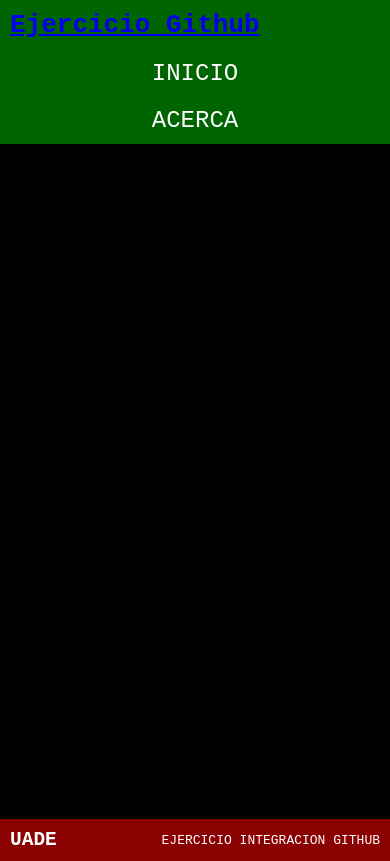
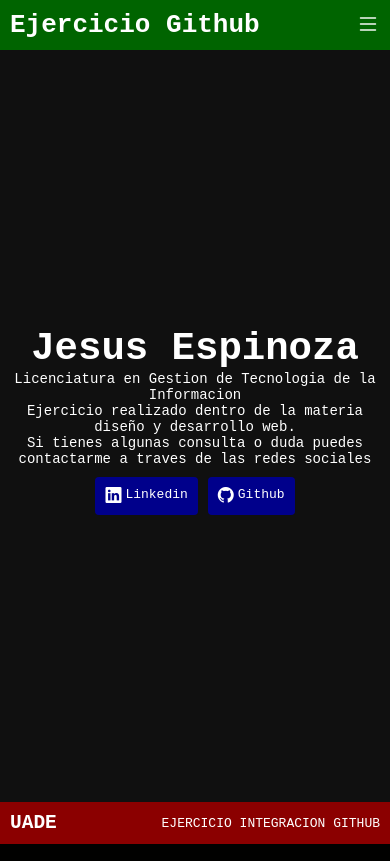
Before and after one commit to jesuse99/ejercicio_integracion_github, a plain HTML site: page about.html in a window 390 px wide. Drawn offline with nearby package versions, Linux system fonts and the light colour scheme.

Commit message:
update desing main website

```diff
--- a/about.html
+++ b/about.html
@@ -1,17 +1,25 @@
 <!DOCTYPE html>
 <html lang="en">
+
 <head>
     <meta charset="UTF-8">
     <meta name="viewport" content="width=device-width, initial-scale=1.0">
     <title>Acerca - Ejercicio integracion Github</title>
     <link rel="stylesheet" href="style.css">
+    <link rel="stylesheet" href="https://cdn.jsdelivr.net/npm/bootstrap-icons@1.13.1/font/bootstrap-icons.min.css">
 </head>
+
 <body>
 
     <header class="section-header">
-        <a href="index.html">
-            <h1>Ejercicio Github</h1>
-        </a>
+        <div class="nav">
+            <a class="title" href="index.html">
+                <h1>Ejercicio Github</h1>
+            </a>
+            <button type="button" class="button-menu">
+                <i class="bi bi-list"></i>
+            </button>
+        </div>
         <nav class="navbar">
             <ul class="list-nav">
                 <li><a class="link-nav" href="index.html">Inicio</a></li>
@@ -19,12 +27,26 @@
             </ul>
         </nav>
     </header>
+
     <main class="section-main">
+        <h5 class="title-about">Jesus Espinoza</h5>
+        <p class="text-about">Licenciatura en Gestion de Tecnologia de la Informacion</p>
+        <p class="text-about">Ejercicio realizado dentro de la materia diseño y desarrollo web.
+        <p class="text-about">Si tienes algunas consulta o duda puedes contactarme a traves de las redes sociales</p>
+        <div class="box-social">
+            <a class="btn-social" href="https://www.linkedin.com/" target="_blank">
+                <i class="bi bi-linkedin"></i> Linkedin</a>
+            <a class="btn-social" href="https://github.com/jesuse99" target="_blank">
+                <i class="bi bi-github"></i>Github</a>
+        </div>
+    </main>
 
-    </main>
     <footer class="section-footer">
         <h2>UADE</h2>
         <p>Ejercicio integracion Github</p>
     </footer>
+
+    <script src="main.js"></script>
 </body>
+
 </html>
--- a/main.js
+++ b/main.js
@@ -1,20 +1,16 @@
-const listNav = document.querySelector(".navbar");
-
+const listNav = document.querySelector(".list-nav");
 const buttonMenu = document.querySelector(".button-menu");
-buttonMenu.addEventListener('click', function() {
-    console.log(listNav.style.display);
-
+buttonMenu.addEventListener('click', function () {
     if (listNav.style.display == "none") {
-        listNav.style.display = "block";
+        listNav.style.display = "flex";
     } else {
         listNav.style.display = "none";
     }
 });
 
-const titleChiste = document.querySelector(".title-chiste");
-const textChiste = document.querySelector(".text-chiste");
-
-listChistes = [
+const titleJoke = document.querySelector(".title-joke");
+const textJoke = document.querySelector(".text-joke");
+listJokes = [
     '¿Sabes por qué no se puede discutir con un DJ? Porque siempre están cambiando de tema.',
     '¿Cómo se dice pañuelo en japonés? Saka-moko.',
     '¿Cómo se dice disparo en árabe? Ahí-va-la-bala.',
@@ -32,17 +28,17 @@ update();
 
 function inc() {
     c++;
-    if (c > 9) c=0;
+    if (c > 9) c = 0;
     update();
 }
 
 function dec() {
     c--;
-    if (c < 0) c=9;
+    if (c < 0) c = 9;
     update();
 }
 
 function update() {
-    titleChiste.textContent = "Chiste N"+(c+1);
-    textChiste.textContent = listChistes[c];
+    titleJoke.textContent = "Chiste N" + (c + 1);
+    textJoke.textContent = listJokes[c];
 }
--- a/style.css
+++ b/style.css
@@ -26,6 +26,11 @@ body {
     color: white;
 }
 
+.bi-list {
+    font-size: 24px;
+    color: white;
+}
+
 .button-menu {
     background-color: transparent;
 }
@@ -40,7 +45,7 @@ body {
 
 .link-nav {
     text-decoration: none;
-    font-size: 24px;
+    font-size: 20px;
     color: white;
 }
 
@@ -50,6 +55,10 @@ body {
     flex-direction: column;
     justify-content: center;
     min-height: 80vh;
+    text-align: center;
+    align-items: center;
+    background-color: #101010;
+    color: white;
 }
 
 .card-text {
@@ -64,6 +73,15 @@ body {
     font-size: 22px;
 }
 
+.title-joke {
+    font-size: 36px;
+    color: white;
+}
+
+.text-joke {
+    height: auto;
+    color: white;
+}
 
 .card-button {
     display: flex;
@@ -77,7 +95,8 @@ body {
     margin-top: 30px;
 }
 
-.button-previous, .button-forward {
+.button-previous,
+.button-forward {
     background-color: darkblue;
     color: white;
     padding: 14px 28px;
@@ -86,6 +105,30 @@ body {
     gap: 5px;
     font-size: 16px;
     align-items: center;
+}
+
+.title-about {
+    font-size: 6vw;
+}
+
+.text-about {
+    font-size: 2vw;
+}
+
+.box-social {
+    display: flex;
+    gap: 10px;
+    padding: 10px;
+}
+
+.btn-social {
+    display: flex;
+    gap: 4px;
+    padding: 10px;
+    background-color: darkblue;
+    color: white;
+    text-decoration: none;
+    border-radius: 4px;
 }
 
 .section-footer {
@@ -110,11 +153,19 @@ body {
     }
 
     .list-nav {
-    display: flex;
+        display: none;
         flex-direction: column;
         margin-top: 20px;
         text-align: center;
         gap: 20px;
+    }
+
+    .title-about {
+        font-size: 3em;
+    }
+
+    .text-about {
+        font-size: 14px;
     }
 }
 
@@ -122,4 +173,12 @@ body {
     .button-menu {
         display: none;
     }
+
+    .title-about {
+        font-size: 5em;
     }
+
+    .text-about {
+        font-size: 18px;
+    }
+}
```
Also changed, not shown: index.html (+13 -27 lines). Lines whose indentation alone changed are shown as unchanged.
